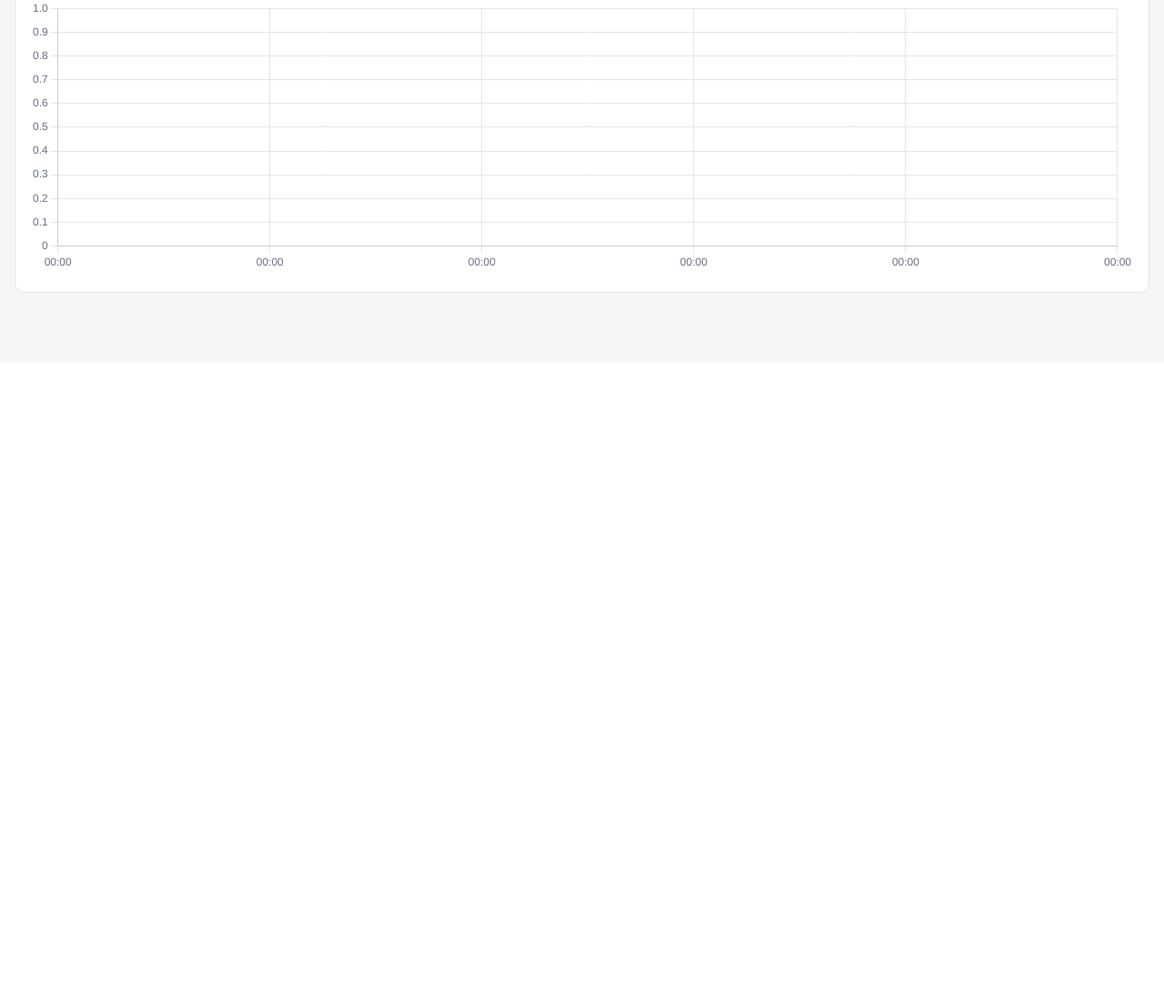
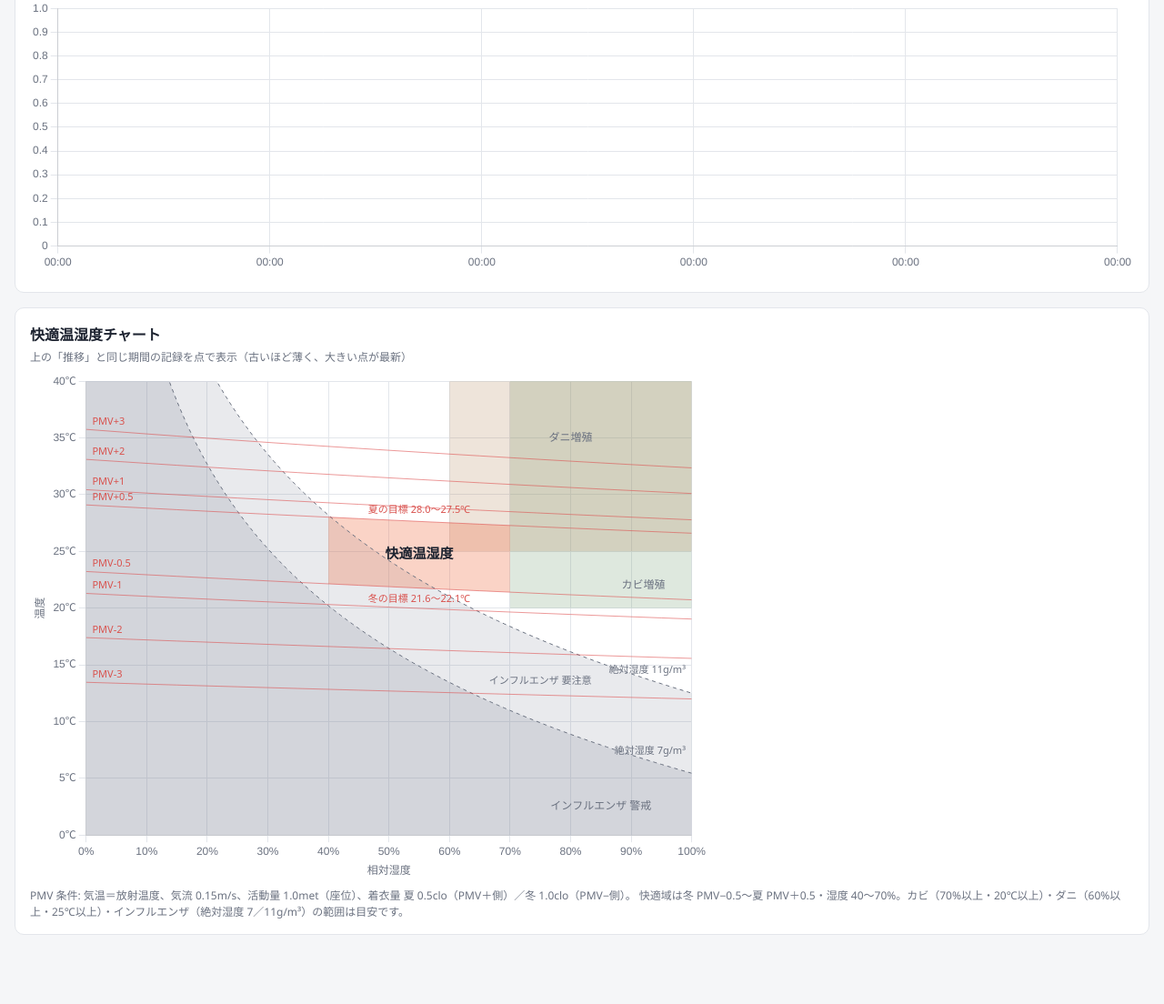
Before and after one commit to yu1nyan/RecordTemperature, a Python web app: template recordtemp/web/templates/dashboard.html in a window 1280 px wide. Shown: the part 575-1679 px from the top of the page at 91% size. Before the commit the page ends 897 px from the top, so only its background shows below. Run offline with Jinja, Linux system fonts and the light colour scheme; the template is opened without the code that fills it, so the values that code supplies are empty.

Commit message:
ダッシュボードに快適温湿度チャート（PMV・絶対湿度の範囲）を追加
Co-Authored-By: Claude Opus 5.5 <noreply@anthropic.com>

```diff
--- /dev/null
+++ b/recordtemp/web/static/comfort.js
@@ -0,0 +1,160 @@
+// 快適温湿度チャート: 横軸=相対湿度, 縦軸=温度。背景に PMV 等値線・絶対湿度線・各ゾーンを描き、記録値を点で重ねる。
+// PMV 条件: 気温=放射温度, 気流 0.15 m/s, 代謝 1.0 met, 着衣 夏 0.5 clo（正側）/ 冬 1.0 clo（負側）
+
+// ISO 7730 PMV
+function pmv(ta, tr, vel, rh, met, clo) {
+  const pa = rh * 10 * Math.exp(16.6536 - 4030.183 / (ta + 235));
+  const icl = 0.155 * clo, m = met * 58.15, mw = m;
+  const fcl = icl <= 0.078 ? 1 + 1.29 * icl : 1.05 + 0.645 * icl;
+  const hcf = 12.1 * Math.sqrt(vel), taa = ta + 273, tra = tr + 273;
+  const tcla = taa + (35.5 - ta) / (3.5 * icl + 0.1);
+  const p1 = icl * fcl, p2 = p1 * 3.96, p3 = p1 * 100, p4 = p1 * taa;
+  const p5 = 308.7 - 0.028 * mw + p2 * Math.pow(tra / 100, 4);
+  let xn = tcla / 100, xf = tcla / 50, hc = hcf, n = 0;
+  while (Math.abs(xn - xf) > 0.00015 && n++ < 150) {
+    xf = (xf + xn) / 2;
+    hc = Math.max(hcf, 2.38 * Math.pow(Math.abs(100 * xf - taa), 0.25));
+    xn = (p5 + p4 * hc - p2 * Math.pow(xf, 4)) / (100 + p3 * hc);
+  }
+  const tcl = 100 * xn - 273;
+  const hl1 = 3.05e-3 * (5733 - 6.99 * mw - pa), hl2 = mw > 58.15 ? 0.42 * (mw - 58.15) : 0;
+  const hl3 = 1.7e-5 * m * (5867 - pa), hl4 = 0.0014 * m * (34 - ta);
+  const hl5 = 3.96 * fcl * (Math.pow(xn, 4) - Math.pow(tra / 100, 4)), hl6 = fcl * hc * (tcl - ta);
+  return (0.303 * Math.exp(-0.036 * m) + 0.028) * (mw - hl1 - hl2 - hl3 - hl4 - hl5 - hl6);
+}
+const COMFORT = { vel: 0.15, met: 1.0, cloSummer: 0.5, cloWinter: 1.0 };
+const cloFor = level => level >= 0 ? COMFORT.cloSummer : COMFORT.cloWinter;
+
+// f(t) が単調増加のとき f(t)=target となる t を二分法で求める
+function bisect(f, target, lo = -20, hi = 60) {
+  for (let i = 0; i < 40; i++) { const mid = (lo + hi) / 2; f(mid) < target ? lo = mid : hi = mid; }
+  return (lo + hi) / 2;
+}
+const pmvTemp = (level, rh) => bisect(t => pmv(t, t, COMFORT.vel, rh, COMFORT.met, cloFor(level)), level);
+
+// 絶対湿度 [g/m³]
+function absHumidity(t, rh) {
+  const es = 6.1078 * Math.pow(10, 7.5 * t / (t + 237.3));
+  return 216.7 * (rh / 100 * es) / (t + 273.15);
+}
+const ahTemp = (ah, rh) => rh <= 0 ? 200 : bisect(t => absHumidity(t, rh), ah, -40, 200);
+
+const RH_STEPS = Array.from({ length: 101 }, (_, i) => i);
+const PMV_LEVELS = [3, 2, 1, 0.5, -0.5, -1, -2, -3];
+const comfortCurves = (() => {
+  const pmvLines = PMV_LEVELS.map(lv => ({ level: lv, pts: RH_STEPS.filter(r => r % 5 === 0).map(r => [r, pmvTemp(lv, r)]) }));
+  const ah = v => RH_STEPS.map(r => [r, ahTemp(v, r)]);
+  const comfortRh = RH_STEPS.filter(r => r >= 40 && r <= 70);
+  return {
+    pmvLines, ah7: ah(7), ah11: ah(11),
+    comfortTop: comfortRh.map(r => [r, pmvTemp(0.5, r)]),
+    comfortBottom: comfortRh.map(r => [r, pmvTemp(-0.5, r)]),
+    target: { summer: [pmvTemp(0.5, 40), pmvTemp(0.5, 60)], winter: [pmvTemp(-0.5, 40), pmvTemp(-0.5, 60)] },
+  };
+})();
+
+const ZONE = {
+  flu: "rgba(110,115,135,.30)", fluWarn: "rgba(110,115,135,.15)",
+  mold: "rgba(90,140,90,.20)", mite: "rgba(170,120,70,.20)",
+  comfort: "rgba(240,120,80,.32)", pmv: "rgba(220,70,70,.55)", pmvText: "#d9534f",
+};
+
+const comfortBackground = {
+  id: "comfortBackground",
+  beforeDatasetsDraw(chart) {
+    const { ctx, chartArea: a, scales: { x, y } } = chart;
+    const X = v => x.getPixelForValue(v), Y = v => y.getPixelForValue(v);
+    const lo = y.min - 5, hi = y.max + 5, clampT = t => Math.max(lo, Math.min(hi, t));
+    const path = pts => { ctx.beginPath(); pts.forEach(([r, t], i) => ctx[i ? "lineTo" : "moveTo"](X(r), Y(clampT(t)))); };
+    const fill = (pts, color) => { path(pts); ctx.closePath(); ctx.fillStyle = color; ctx.fill(); };
+    const text = (s, r, t, color, align = "center", size = 12, bold = false) => {
+      ctx.font = `${bold ? "600 " : ""}${size}px system-ui, sans-serif`; ctx.fillStyle = color;
+      ctx.textAlign = align; ctx.textBaseline = "middle"; ctx.fillText(s, X(r), Y(t));
+    };
+    const c = comfortCurves, muted = cssVar("--muted"), strong = cssVar("--text");
+    ctx.save();
+    ctx.beginPath(); ctx.rect(a.left, a.top, a.right - a.left, a.bottom - a.top); ctx.clip();
+
+    // インフルエンザ: 絶対湿度 7 g/m³ 未満=警戒, 7〜11=要注意
+    fill([[0, hi], ...c.ah7, [100, lo], [0, lo]], ZONE.flu);
+    fill([...c.ah11, ...c.ah7.slice().reverse()], ZONE.fluWarn);
+    // カビ: 湿度70%以上・20℃以上 / ダニ: 湿度60%以上・25℃以上
+    fill([[70, 20], [100, 20], [100, hi], [70, hi]], ZONE.mold);
+    fill([[60, 25], [100, 25], [100, hi], [60, hi]], ZONE.mite);
+    // 快適域: 冬 PMV-0.5 〜 夏 PMV+0.5, 湿度 40〜70%
+    fill([...c.comfortTop, ...c.comfortBottom.slice().reverse()], ZONE.comfort);
+
+    // 絶対湿度線
+    ctx.setLineDash([4, 4]); ctx.lineWidth = 1; ctx.strokeStyle = muted;
+    for (const pts of [c.ah7, c.ah11]) { path(pts); ctx.stroke(); }
+    ctx.setLineDash([]);
+    // PMV 等値線
+    ctx.strokeStyle = ZONE.pmv;
+    for (const ln of c.pmvLines) {
+      path(ln.pts); ctx.stroke();
+      const t0 = ln.pts[0][1];
+      if (t0 > y.min + 1 && t0 < y.max - 1) text(`PMV${ln.level > 0 ? "+" : ""}${ln.level}`, 1, t0 + 0.7, ZONE.pmvText, "left", 11);
+    }
+
+    // ラベル
+    const lblT = (pts, r) => pts.find(p => p[0] === r)[1];
+    text("快適温湿度", 55, (lblT(c.comfortTop, 55) + lblT(c.comfortBottom, 55)) / 2, strong, "center", 15, true);
+    text(`夏の目標 ${c.target.summer[0].toFixed(1)}〜${c.target.summer[1].toFixed(1)}℃`, 55, lblT(c.comfortTop, 55) + 1, ZONE.pmvText, "center", 11);
+    text(`冬の目標 ${c.target.winter[1].toFixed(1)}〜${c.target.winter[0].toFixed(1)}℃`, 55, lblT(c.comfortBottom, 55) - 1, ZONE.pmvText, "center", 11);
+    if (y.max > 30) text("ダニ増殖", 80, Math.min(y.max - 2, 35), muted);
+    text("カビ増殖", 92, 22, muted);
+    text("絶対湿度 11g/m³", 99, clampT(lblT(c.ah11, 95)) + 1.2, muted, "right", 11);
+    text("絶対湿度 7g/m³", 99, clampT(lblT(c.ah7, 95)) + 1.2, muted, "right", 11);
+    text("インフルエンザ 要注意", 75, (lblT(c.ah11, 75) + lblT(c.ah7, 75)) / 2, muted, "center", 11);
+    if (lblT(c.ah7, 85) - y.min > 4) text("インフルエンザ 警戒", 85, y.min + 2.5, muted, "center", 12);
+    ctx.restore();
+  },
+};
+
+function makeComfortChart(el) {
+  const grid = cssVar("--border"), textColor = cssVar("--muted");
+  return new Chart(el, {
+    type: "scatter", data: { datasets: [] }, plugins: [comfortBackground],
+    options: {
+      animation: false, maintainAspectRatio: false, parsing: false,
+      scales: {
+        x: { type: "linear", min: 0, max: 100, grid: { color: grid }, ticks: { color: textColor, stepSize: 10, callback: v => v + "%" },
+          title: { display: true, text: "相対湿度", color: textColor } },
+        y: { type: "linear", min: 0, max: 40, grid: { color: grid }, ticks: { color: textColor, stepSize: 5, callback: v => v + "℃" },
+          title: { display: true, text: "温度", color: textColor } },
+      },
+      plugins: {
+        legend: { display: false },
+        tooltip: { callbacks: {
+          title: items => items.length ? fmtTime(items[0].raw.ts) : "",
+          label: it => `${it.dataset.label}: ${it.raw.y.toFixed(1)}℃ / ${it.raw.x.toFixed(0)}%（絶対湿度 ${absHumidity(it.raw.y, it.raw.x).toFixed(1)}g/m³）`,
+        } },
+      },
+    },
+  });
+}
+
+// series: [{label, color, rows:[{ts, temperature, humidity}]}]  古い点ほど薄く、最新点は大きく描く
+function updateComfortChart(chart, series) {
+  const all = series.flatMap(s => s.rows).filter(r => r.temperature !== null && r.humidity !== null);
+  const ts = all.map(r => r.temperature);
+  const tMin = Math.min(...ts, 0), tMax = Math.max(...ts, 40);
+  chart.options.scales.y.min = tMin < 0 ? Math.floor((tMin - 2) / 5) * 5 : 0;
+  chart.options.scales.y.max = tMax > 40 ? Math.ceil((tMax + 2) / 5) * 5 : 40;
+  const withAlpha = (hex, a) => hex + Math.round(a * 255).toString(16).padStart(2, "0");
+  chart.data.datasets = series.map(s => {
+    const pts = s.rows.filter(r => r.temperature !== null && r.humidity !== null)
+      .map(r => ({ x: r.humidity, y: r.temperature, ts: r.ts }));
+    const n = pts.length;
+    return {
+      label: s.label, data: pts,
+      pointRadius: pts.map((_, i) => i === n - 1 ? 7 : 3),
+      pointBackgroundColor: pts.map((_, i) => withAlpha(s.color, i === n - 1 ? 1 : 0.15 + 0.6 * (n > 1 ? i / (n - 1) : 1))),
+      pointBorderColor: pts.map((_, i) => i === n - 1 ? cssVar("--surface") : "transparent"),
+      pointBorderWidth: pts.map((_, i) => i === n - 1 ? 2 : 0),
+      pointHoverRadius: 6,
+    };
+  });
+  chart.options.plugins.legend.display = series.length > 1;
+  chart.update();
+}
--- a/recordtemp/web/static/style.css
+++ b/recordtemp/web/static/style.css
@@ -67,6 +67,7 @@ td.num { text-align: right; font-variant-numeric: tabular-nums; }
 .alert { padding: 8px 12px; border-radius: 6px; background: color-mix(in srgb, var(--warn) 15%, transparent); margin-top: 8px; font-size: 13px; }
 .alert.bad { background: color-mix(in srgb, var(--bad) 15%, transparent); }
 .chart-box { position: relative; height: 300px; }
+.comfort-box { height: auto; aspect-ratio: 4 / 3; max-width: 820px; max-height: 70vh; }
 .thumb { max-width: 100%; border-radius: 6px; border: 1px solid var(--border); display: block; }
 .canvas-wrap { position: relative; overflow: auto; border: 1px solid var(--border); border-radius: 6px; background: #000; }
 canvas { display: block; }
--- a/recordtemp/web/templates/dashboard.html
+++ b/recordtemp/web/templates/dashboard.html
@@ -1,5 +1,5 @@
 {% extends "base.html" %}
-{% block head %}<script src="/static/chart.umd.min.js"></script>{% endblock %}
+{% block head %}<script src="/static/chart.umd.min.js"></script><script src="/static/comfort.js"></script>{% endblock %}
 {% block content %}
 <div class="row" style="margin-bottom:12px">
   <h1 style="margin:0">ダッシュボード</h1>
@@ -26,6 +26,16 @@
   <h2 class="disp-hum" style="font-size:14px;margin-top:16px">湿度 (%)</h2>
   <div class="chart-box"><canvas id="ch"></canvas></div>
   <div id="bucketinfo" class="small muted" style="margin-top:6px"></div>
+</div>
+
+<div class="card">
+  <h2 style="margin:0 0 4px">快適温湿度チャート</h2>
+  <div class="small muted" style="margin-bottom:8px">上の「推移」と同じ期間の記録を点で表示（古いほど薄く、大きい点が最新）</div>
+  <div class="chart-box comfort-box"><canvas id="cc"></canvas></div>
+  <div class="small muted" style="margin-top:6px">
+    PMV 条件: 気温＝放射温度、気流 0.15m/s、活動量 1.0met（座位）、着衣量 夏 0.5clo（PMV＋側）／冬 1.0clo（PMV−側）。
+    快適域は冬 PMV−0.5〜夏 PMV＋0.5・湿度 40〜70%。カビ（70%以上・20℃以上）・ダニ（60%以上・25℃以上）・インフルエンザ（絶対湿度 7／11g/m³）の範囲は目安です。
+  </div>
 </div>
 {% endblock %}
 {% block scripts %}
@@ -105,7 +115,7 @@ async function loadSeries() {
   if (rangeH) { end = Math.floor(Date.now() / 1000); start = end - rangeH * 3600; }
   else { start = fromLocalInput(document.getElementById("from").value); end = fromLocalInput(document.getElementById("to").value); }
   const ids = cameras.filter(c => !hidden.has(c.id)).map(c => c.id);
-  if (!ids.length) { charts.t.data.datasets = []; charts.h.data.datasets = []; charts.t.update(); charts.h.update(); return; }
+  if (!ids.length) { updateComfortChart(charts.c, []); charts.t.data.datasets = []; charts.h.data.datasets = []; charts.t.update(); charts.h.update(); return; }
   const s = await api("GET", `/api/series?camera_ids=${ids.join(",")}&start=${start || ""}&end=${end || ""}`);
   const gap = Math.max(s.bucket, interval) * 3;
   const multi = ids.length > 1;
@@ -121,6 +131,11 @@ async function loadSeries() {
     chart.update();
   }
   document.getElementById("bucketinfo").textContent = s.bucket ? `${s.bucket / 60}分平均で表示` : "";
+  updateComfortChart(charts.c, ids.map((id, i) => {
+    const cam = cameras.find(c => c.id === id);
+    return { label: cam ? cam.name : id, color: multi ? CAM_COLORS[i % CAM_COLORS.length][1] : cssVar("--text"),
+      rows: s.rows.filter(r => r.camera_id === id) };
+  }));
 }
 
 document.getElementById("ranges").onclick = e => {
@@ -144,6 +159,7 @@ document.getElementById("from").value = toLocalInput(now - 86400);
 document.getElementById("to").value = toLocalInput(now);
 charts.t = makeChart(document.getElementById("ct"), "℃");
 charts.h = makeChart(document.getElementById("ch"), "%");
+charts.c = makeComfortChart(document.getElementById("cc"));
 refresh();
 setInterval(refresh, 30000);
 </script>
```
Also changed, not shown: README.md.
